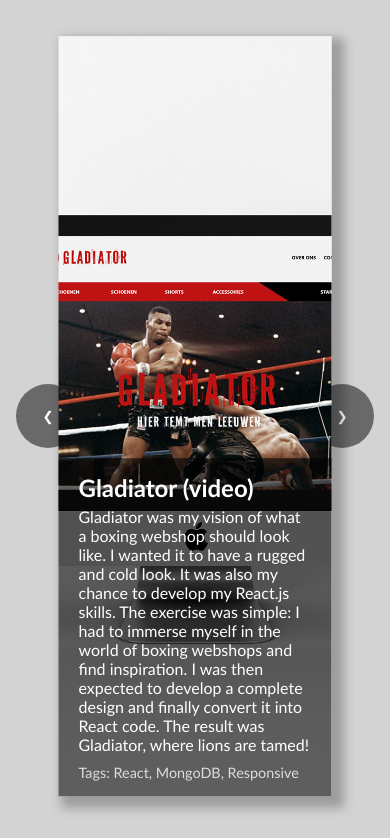
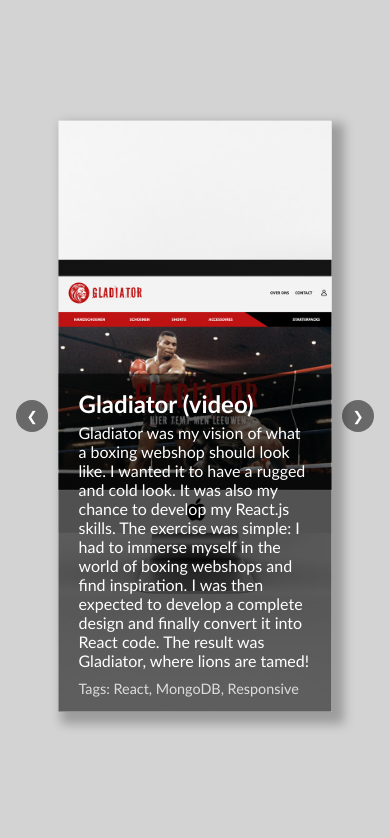
Before and after one commit to BaptistDeBoodt/portfolio_Baptist_De_Boodt, a plain HTML site: page pages/projects.html in a window 390 px wide. Shown: the part 61-899 px from the top of the page. Drawn offline with Linux system fonts and the light colour scheme.

Commit message:
description added

```diff
--- a/js/script.js
+++ b/js/script.js
@@ -6,12 +6,19 @@
     image: "../images/gladiator.png",
     link: "https://drive.google.com/file/d/1BKb1Szz2_mvIKv6OkkaZXGPOyfvuJfzO/view?usp=sharing"
   },
-    {
+  {
     title: 'Portfolio',
     description: 'During my studies, I had the opportunity to immerse myself in the world of 3D. The aim was to create a 3D portfolio in a creative way. My final version is a horror-themed journey through all my projects, preceded by a point-and-click game. Play with the sound on (if you dare)!',
     tags: 'Three.js, React, Blender',
     image: "../images/horrormansion.png",
     link: "https://3-d-portfolio-five-omega.vercel.app/"
+  },
+  {
+    title: "Small Paws (video)",
+    description: "Small Paws was my big graduation project. I wanted to do something to support animal shelters. After talking to a few shelters, I developed a planning system that gives volunteers an overview of all the dogs, when they are available for walks, etc.",
+    tags: "React Native Expo, Supabase",
+    image: "../images/small-paws.png",
+    link: "https://drive.google.com/file/d/1whytitpmVoEisV1Ecni7o4UX1Ox8ElGE/view?usp=sharing"
   },
   {
     title: 'Tower VS Cube',
@@ -29,57 +36,57 @@
   },
   {
     title: "Crime Scene",
-    description: "Lorem ipsum dolor sit amet, consectetur adipiscing elit, sed do eiusmod tempor incididunt ut labore et dolore magna aliqua. Ut enim ad minim veniam, quis nostrud exercitation ullamco laboris nisi ut aliquip ex ea commodo consequat. Duis aute irure dolor in reprehenderit in voluptate velit esse cillum dolore eu fugiat nulla pariatur. Excepteur sint occaecat cupidatat non proident, sunt in culpa qui officia deserunt mollit anim id est laborum.",
-    tags: "React, Node.js, Express, MongoDB",
+    description: "The crime scene was a project to see if I was able to model 10 objects in Blender, then position them in an isometric room, and finally bake them to achieve this end result.",
+    tags: "Three.js, Blender, React",
     image: "../images/crimescene.png",
     link: "https://eindopdracht-baptist-deboodt-baptists-projects.vercel.app/"
   },
   {
     title: 'Dog House',
-    description: 'Lorem ipsum dolor sit amet, consectetur adipiscing elit, sed do eiusmod tempor incididunt ut labore et dolore magna aliqua. Ut enim ad minim veniam, quis nostrud exercitation ullamco laboris nisi ut aliquip ex ea commodo consequat. Duis aute irure dolor in reprehenderit in voluptate velit esse cillum dolore eu fugiat nulla pariatur. Excepteur sint occaecat cupidatat non proident, sunt in culpa qui officia deserunt mollit anim id est laborum.',
-    tags: '',
+    description: 'In our second year, I went to Barcelona with my class to attend the OFFF festival. The aim was to create an original image of a speaker who appealed to us personally. I opted for Dogstudio.',
+    tags: 'Blender, Three.js, React',
     image: "../images/doghouse.JPG",
     link: "https://offf-festival-red.vercel.app/"
   },
   {
     title: 'Guitarz (video)',
-    description: 'Lorem ipsum dolor sit amet, consectetur adipiscing elit, sed do eiusmod tempor incididunt ut labore et dolore magna aliqua. Ut enim ad minim veniam, quis nostrud exercitation ullamco laboris nisi ut aliquip ex ea commodo consequat. Duis aute irure dolor in reprehenderit in voluptate velit esse cillum dolore eu fugiat nulla pariatur. Excepteur sint occaecat cupidatat non proident, sunt in culpa qui officia deserunt mollit anim id est laborum.',
-    tags: '',
+    description: 'This was my first assignment involving React. The aim was to incorporate the initial course material into a mini website. Since I play the guitar myself, I chose this topic.',
+    tags: 'React',
     image: "../images/guitarz.JPG",
     link: "https://drive.google.com/file/d/1xONE9FmxgXD3O2y8iFxWfM43MvY_O2g1/view?usp=drive_link"
   },
   {
     title: 'Waves',
-    description: 'Lorem ipsum dolor sit amet, consectetur adipiscing elit, sed do eiusmod tempor incididunt ut labore et dolore magna aliqua. Ut enim ad minim veniam, quis nostrud exercitation ullamco laboris nisi ut aliquip ex ea commodo consequat. Duis aute irure dolor in reprehenderit in voluptate velit esse cillum dolore eu fugiat nulla pariatur. Excepteur sint occaecat cupidatat non proident, sunt in culpa qui officia deserunt mollit anim id est laborum.',
-    tags: '',
+    description: 'This is my first (major) coding assignment ever. It is built solely with HTML and CSS. What was then considered an assignment that would take days or weeks to complete, I could now do in a matter of hours. But at the time, I experienced it as the most difficult assignment ever, not knowing what lay ahead of me. However simple and non-responsive it may be, I am still very proud of it.',
+    tags: 'HTML, CSS, Non-responsive',
     image: "../images/waves.JPG",
     link: "../projects/Waves/index.html"
   },
     {
     title: 'Love Jet (video)',
-    description: 'Lorem ipsum dolor sit amet, consectetur adipiscing elit, sed do eiusmod tempor incididunt ut labore et dolore magna aliqua. Ut enim ad minim veniam, quis nostrud exercitation ullamco laboris nisi ut aliquip ex ea commodo consequat. Duis aute irure dolor in reprehenderit in voluptate velit esse cillum dolore eu fugiat nulla pariatur. Excepteur sint occaecat cupidatat non proident, sunt in culpa qui officia deserunt mollit anim id est laborum.',
-    tags: '',
+    description: 'Love Jet was my first “big” PHP project. The idea was to develop a niche community page. People who want to date on airplanes might be a super silly niche idea, but it seemed funny to me at the time. I had to learn how to work with Laravel, which was also a challenge.',
+    tags: 'PHP, Laravel',
     image: "../images/lovejet.JPG",
     link: "https://drive.google.com/file/d/1TDbkPgSG3-oma17Jfg396JSSREaUyttr/view?usp=sharing"
   },
   {
     title: 'Pythagoras',
-    description: 'Lorem ipsum dolor sit amet, consectetur adipiscing elit, sed do eiusmod tempor incididunt ut labore et dolore magna aliqua. Ut enim ad minim veniam, quis nostrud exercitation ullamco laboris nisi ut aliquip ex ea commodo consequat. Duis aute irure dolor in reprehenderit in voluptate velit esse cillum dolore eu fugiat nulla pariatur. Excepteur sint occaecat cupidatat non proident, sunt in culpa qui officia deserunt mollit anim id est laborum.',
-    tags: '',
+    description: 'Pita Pythagoras was an assignment aimed at teaching students how a design system works. It forms the basis before starting to code a website. Once again, it consists solely of HTML and CSS, with the idea originating from coding components and using only those without coding extra CSS.',
+    tags: 'HTML, CSS, Figma',
     image: "../images/pythagoras.JPG",
     link: "../projects/Design System/index.html"
   },
   {
     title: 'Travelplanner (video)',
-    description: 'Lorem ipsum dolor sit amet, consectetur adipiscing elit, sed do eiusmod tempor incididunt ut labore et dolore magna aliqua. Ut enim ad minim veniam, quis nostrud exercitation ullamco laboris nisi ut aliquip ex ea commodo consequat. Duis aute irure dolor in reprehenderit in voluptate velit esse cillum dolore eu fugiat nulla pariatur. Excepteur sint occaecat cupidatat non proident, sunt in culpa qui officia deserunt mollit anim id est laborum.',
-    tags: '',
+    description: 'Travelplanner was the first time (and probably the last time) I worked with the Lit framework. It was the first time I had to work with a backend and front end where I had to use a Mongo database. The end result is a small travel planner.',
+    tags: 'Lit, MongoDB',
     image: "../images/travelplanner.JPG",
     link: "https://drive.google.com/file/d/1dtgebeypk3eGtNkgJq5MwNN8m7kbWofK/view?usp=sharing"
   },
   {
     title: 'Versace',
-    description: 'Lorem ipsum dolor sit amet, consectetur adipiscing elit, sed do eiusmod tempor incididunt ut labore et dolore magna aliqua. Ut enim ad minim veniam, quis nostrud exercitation ullamco laboris nisi ut aliquip ex ea commodo consequat. Duis aute irure dolor in reprehenderit in voluptate velit esse cillum dolore eu fugiat nulla pariatur. Excepteur sint occaecat cupidatat non proident, sunt in culpa qui officia deserunt mollit anim id est laborum.',
-    tags: '',
+    description: `Versaci is the first mini website I had to build with CSS animations. It's small and simple, but I had a lot of fun making it.`,
+    tags: 'HTML, CSS',
     image: "../images/versace.JPG",
     link: "../projects/opdracht 1/index.html"
   },
--- a/styles/style.css
+++ b/styles/style.css
@@ -187,7 +187,7 @@
   border-radius: 50rem;
   padding: 2rem;
   cursor: pointer;
-  z-index: 1;
+  z-index: 7;
   display: flex;
   justify-content: center;
   align-items: center;
@@ -366,6 +366,11 @@
     gap: 1rem;
   }
 
+  .slide {
+    width: 90%;
+    height: 80%;
+  }
+
   .skills-list {
     grid-template-columns: repeat(auto-fill, minmax(150px, 1fr));
   }
@@ -400,6 +405,17 @@
   .timeline-item h3 {
     font-size: 1.1rem;
   }
+
+  .slide {
+    height: 85%;
+    width: 80%;
+  }
+
+  .carousel-button {
+    padding: 1.5rem;
+    height: 1.8rem;
+    width: 1.8rem;
+  }
 }
 
 /* Small Mobile (≤ 480px) */
@@ -425,4 +441,15 @@
   .about {
     padding: 2rem 1rem;
   }
+
+  .carousel-button {
+    padding: 1rem;
+    height: 1.5rem;
+    width: 1.5rem;
+  }
+
+  .slide {
+    height: 70%;
+    width: 70%;
+  }
 }
```
Also changed, not shown: index.html (+1 -1 lines), 1 other file.
